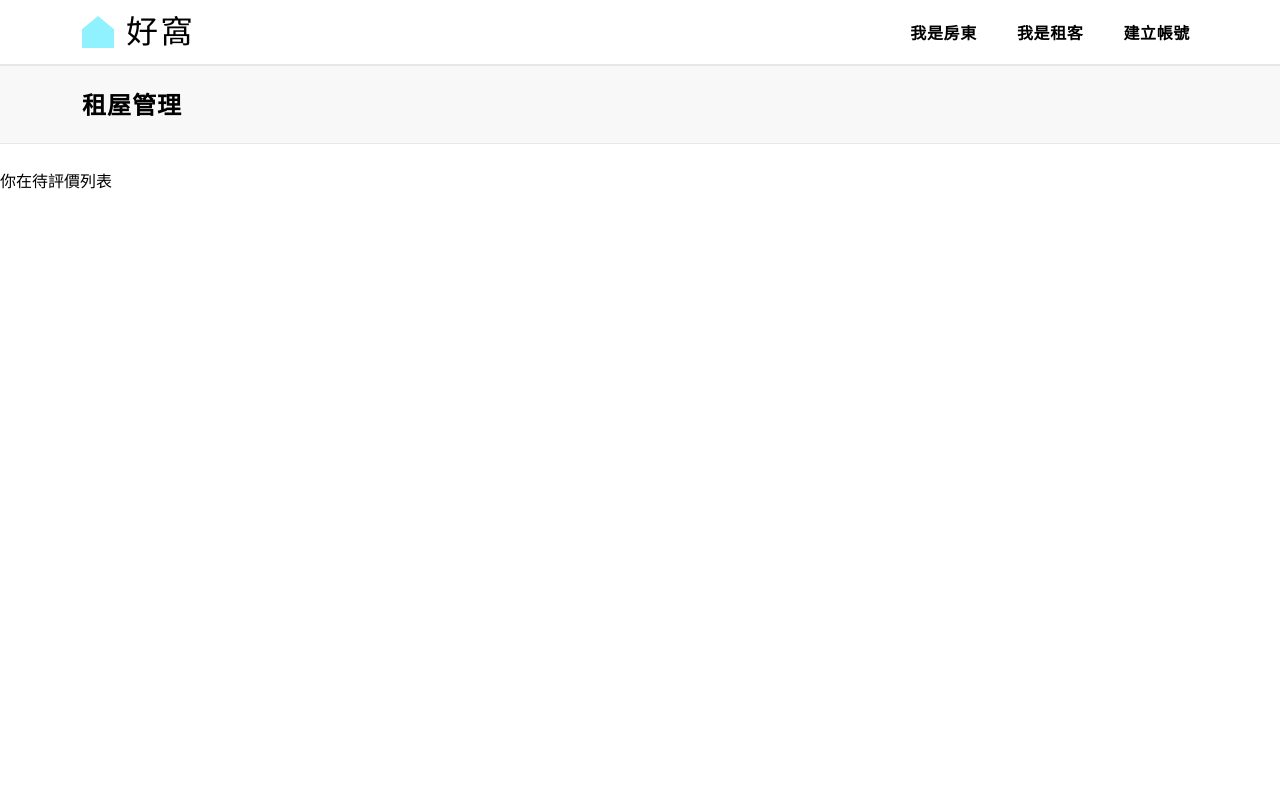
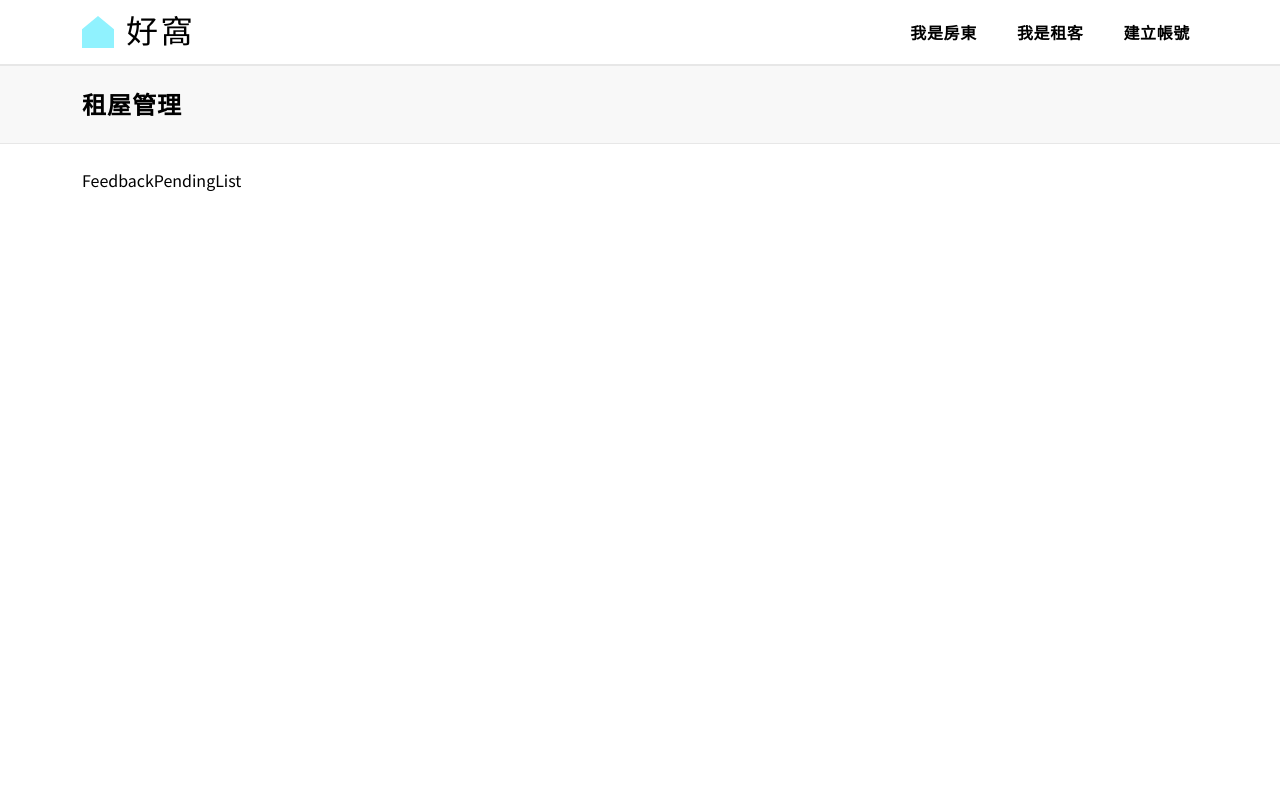
Before and after one commit to Eshiunm/Rocket_HowOh, a React (Vite) app: page /tenant/feedbackManagement/feedbackPendingList in a window 1280 px wide. Shown: the top 800 px of the page. Built offline with nearby package versions, Linux system fonts and the light colour scheme; a web font is replaced by a local one.

Commit message:
feat: add grid system on feedbackPendingList

```diff
--- a/src/components/tenantManagement/feedbackManagement/FeedbackPendingList.tsx
+++ b/src/components/tenantManagement/feedbackManagement/FeedbackPendingList.tsx
@@ -1,8 +1,10 @@
 function FeedbackPendingList() {
   return (
-    <section>
-      <h1>你在待評價列表</h1>
-    </section>
+    <div className="container layout-grid">
+      <div className="col-span-7">
+        <h1>FeedbackPendingList</h1>
+      </div>
+    </div>
   );
 }
 
```
